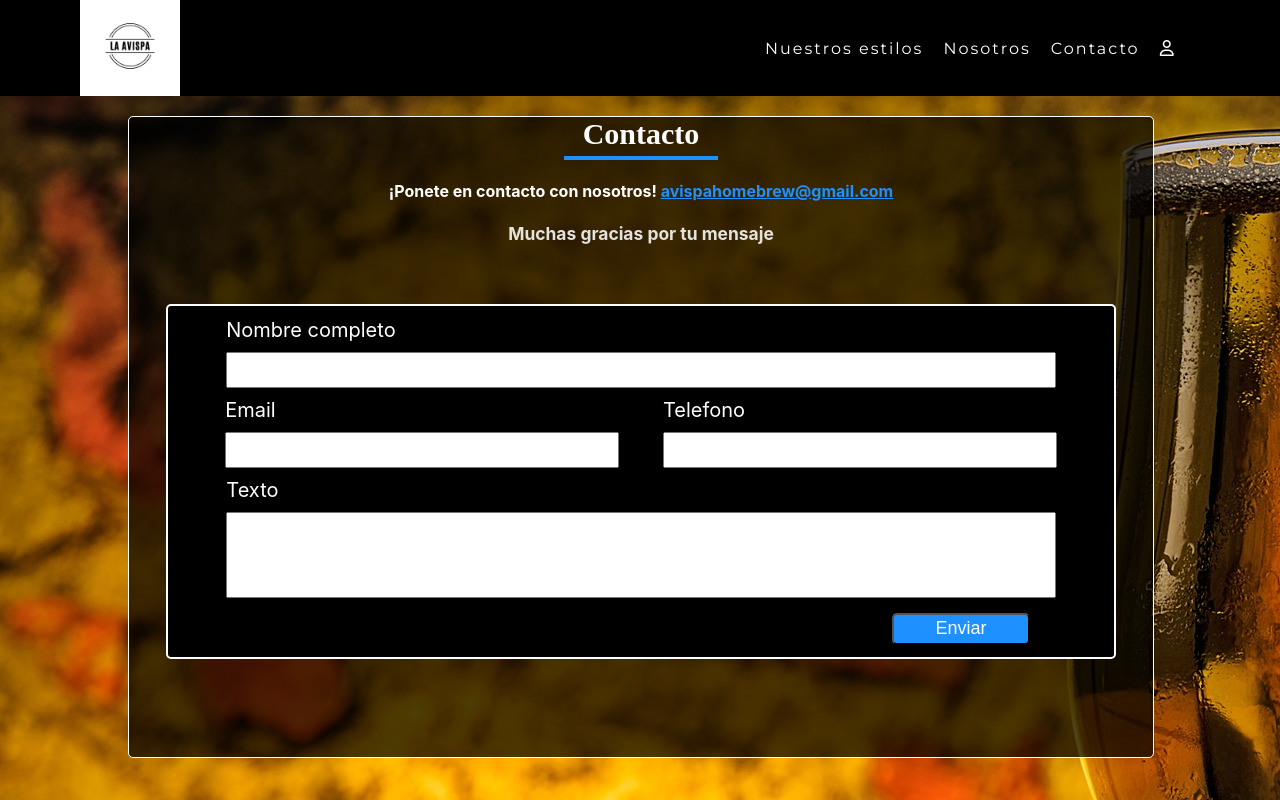
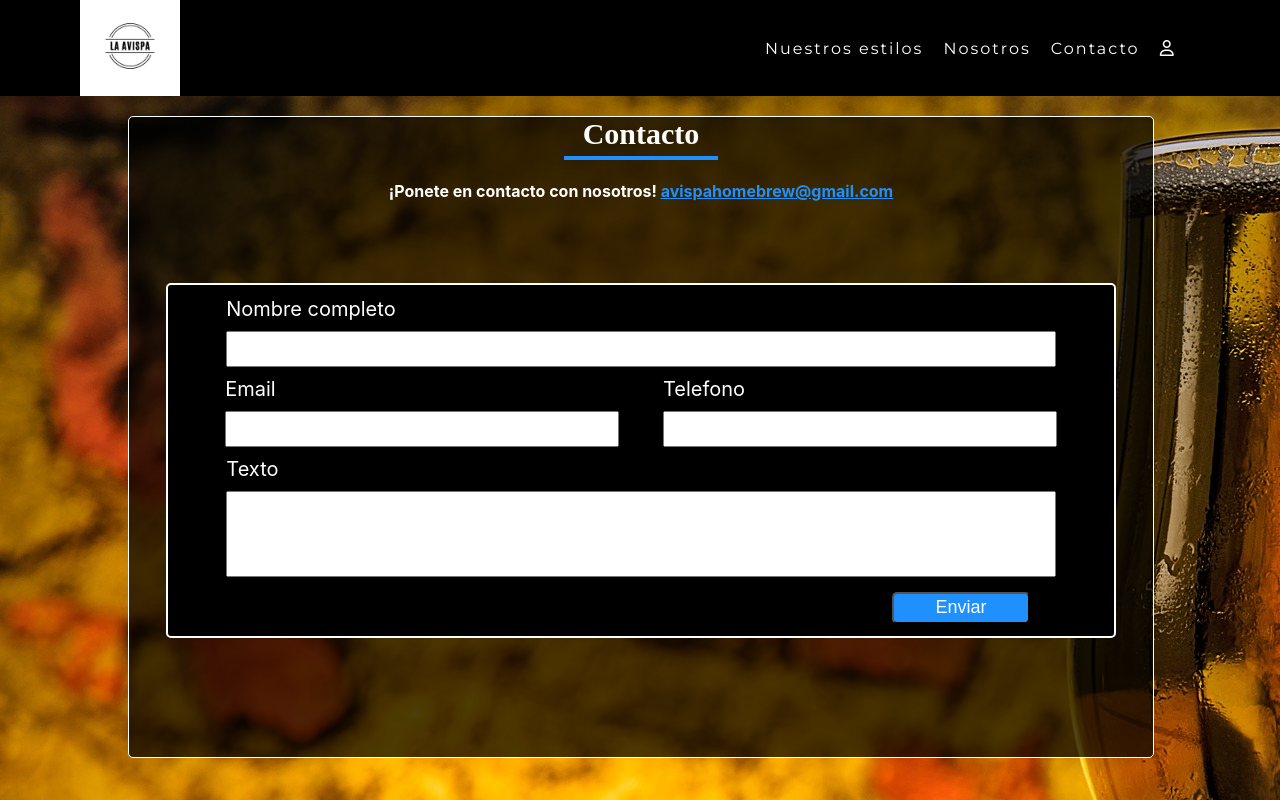
Before and after one commit to Pablito-1988/avispa_beer, a React (Create React App) app in the folder my-app/: page /contacto in a window 1280 px wide. Shown: the top 800 px of the page. Built offline with nearby package versions, Linux system fonts and the light colour scheme; a web font is replaced by a local one.

Commit message:
firebase init

```diff
--- a/my-app/package.json
+++ b/my-app/package.json
@@ -7,6 +7,7 @@
     "@testing-library/react": "^11.2.7",
     "@testing-library/user-event": "^12.8.3",
     "emailjs-com": "^3.2.0",
+    "firebase": "^9.1.2",
     "formik": "^2.2.9",
     "react": "^17.0.2",
     "react-dom": "^17.0.2",
--- a/my-app/src/components/main/Contacto/Contacto.js
+++ b/my-app/src/components/main/Contacto/Contacto.js
@@ -6,7 +6,7 @@ import {useState} from 'react'
 
 
 function Contacto (){
-    const [showModal,setShowModal]= useState(true)
+    const [showModal,setShowModal]= useState(false)
 
     function sendEmail(e){
         e.preventDefault();
--- a/my-app/src/components/main/Contacto/Modal/Modal.js
+++ b/my-app/src/components/main/Contacto/Modal/Modal.js
@@ -5,7 +5,7 @@ function Modal (){
         <>
 
             <div>
-                <h3 className='modalDisplay'>Muchas gracias por tu mensaje</h3>
+                <h3 className='modalDisplay'>Muchas gracias por tu mensaje, en breve nos pondremos en contacto.</h3>
             </div>
         </>
     )
```
Also changed, not shown: 1 other file (tests, documents, lock files or other folders).
